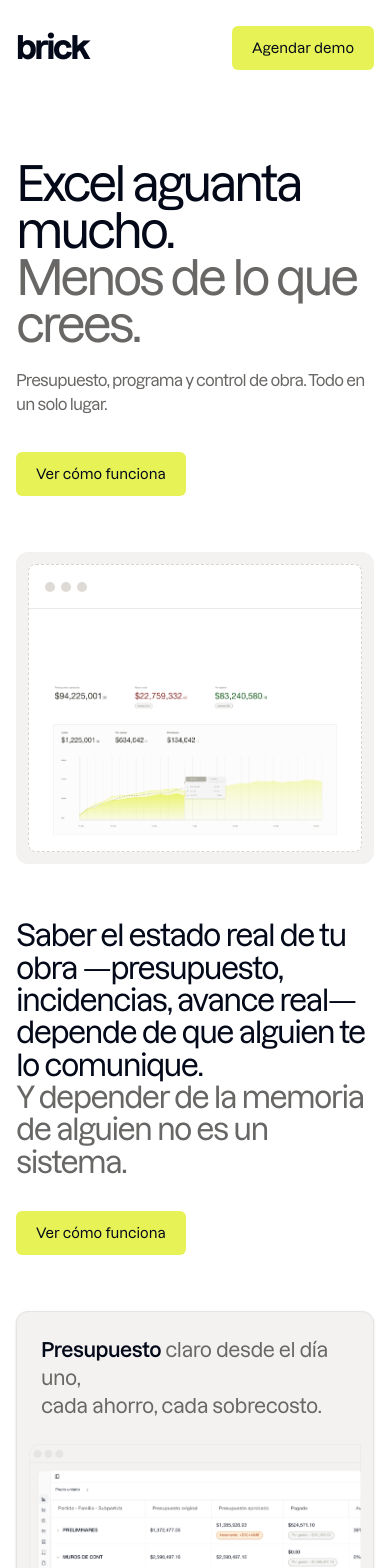
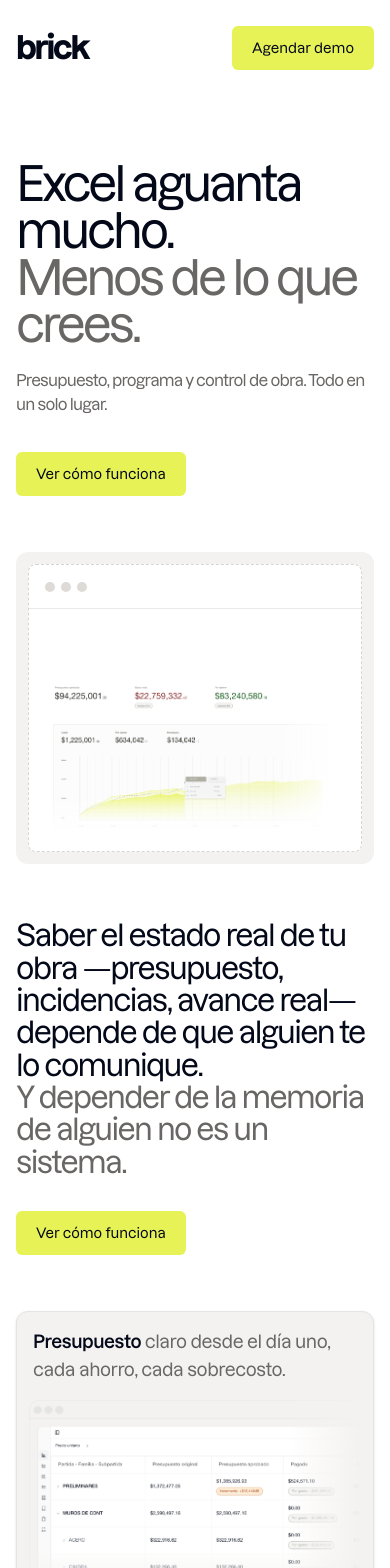
Before and after one commit to felixvnolasco84/brick-landing, a React (Vite) app: page / in a window 390 px wide. Shown: the top 1568 px of the page. Built offline with nearby package versions, Linux system fonts and the light colour scheme; no server answers.

Commit message:
Add edge fade masks to landing page imagery

```diff
--- a/src/App.jsx
+++ b/src/App.jsx
@@ -66,7 +66,7 @@ function Hero() {
         </div>
         <Card data-hero-card className="mt-14 border-0 bg-[#F4F2F0] p-3 shadow-none md:mt-14 md:p-14">
           <ImageSlot browser className="aspect-[16/10] min-h-72 md:aspect-[16/8] bg-white">
-            <img src={HeroDashboard} alt="dashboard principal de Brick" className="w-full h-full object-cover pt-12" />
+            <img src={HeroDashboard} alt="dashboard principal de Brick" className="image-edge-fade w-full h-full object-cover pt-12" />
           </ImageSlot>
         </Card>
       </div>
@@ -86,11 +86,11 @@ function FeatureGrid() {
         <div data-card-group="features" className="mt-14 grid grid-cols-1 gap-5 md:grid-cols-6">
           {features.map((feature, index) => (
             <Card data-animate-card key={index} className={`overflow-hidden border border-[#E4E4E4] shadow-sm  bg-soft ${feature.large ? "md:col-span-3" : "md:col-span-2"}`}>
-              <CardHeader className="pb-6 md:p-8 md:pb-7">
-                <CardTitle className="text-xl sm:text-2xl [&_span]:font-medium [&_span]:text-muted">{feature.title}</CardTitle>
+              <CardHeader className="pb-6 p-4 md:p-8 md:pb-7">
+                <CardTitle className="text-lg sm:text-2xl [&_span]:font-medium [&_span]:text-muted">{feature.title}</CardTitle>
               </CardHeader>
               <CardContent className="p-3 pt-0 md:px-7 md:pb-0">
-                <img data-card-media src={feature.image} alt={feature.image} />
+                <img data-card-media src={feature.image} alt={feature.image} className="image-edge-fade" />
                 {/* <ImageSlot label={feature.image} browser className={feature.large ? "aspect-[5/3]" : "aspect-[4/3]"} /> */}
               </CardContent>
             </Card>
@@ -154,7 +154,7 @@ function ClosingCards() {
         </Card>
         <Card data-animate-card className="grid min-h-80 overflow-hidden border border-border bg-soft shadow-sm sm:grid-cols-2 lg:col-span-3">
           <ImageSlot className="min-h-64 rounded-none border-y-0 border-l-0">
-            <img data-card-media src={MaskGroup70} alt="Brick en acción" className="w-full h-full object-cover" />
+            <img data-card-media src={MaskGroup70} alt="Brick en acción" className="image-edge-fade w-full h-full object-cover" />
           </ImageSlot>
           <div className="flex flex-col justify-end p-8 md:p-10">
             <h2 className="text-2xl font-medium tracking-tight md:text-3xl">Así se ve <strong className="brand-word">brick</strong> en acción.</h2>
--- a/src/index.css
+++ b/src/index.css
@@ -84,3 +84,14 @@
   font-weight: 700;
   letter-spacing: -0.068em;
 }
+
+@utility image-edge-fade {
+  -webkit-mask-image:
+    linear-gradient(to right, #000 0%, #000 78%, transparent 100%),
+    linear-gradient(to bottom, #000 0%, #000 78%, transparent 100%);
+  -webkit-mask-composite: source-in;
+  mask-image:
+    linear-gradient(to right, #000 0%, #000 78%, transparent 100%),
+    linear-gradient(to bottom, #000 0%, #000 78%, transparent 100%);
+  mask-composite: intersect;
+}
```
